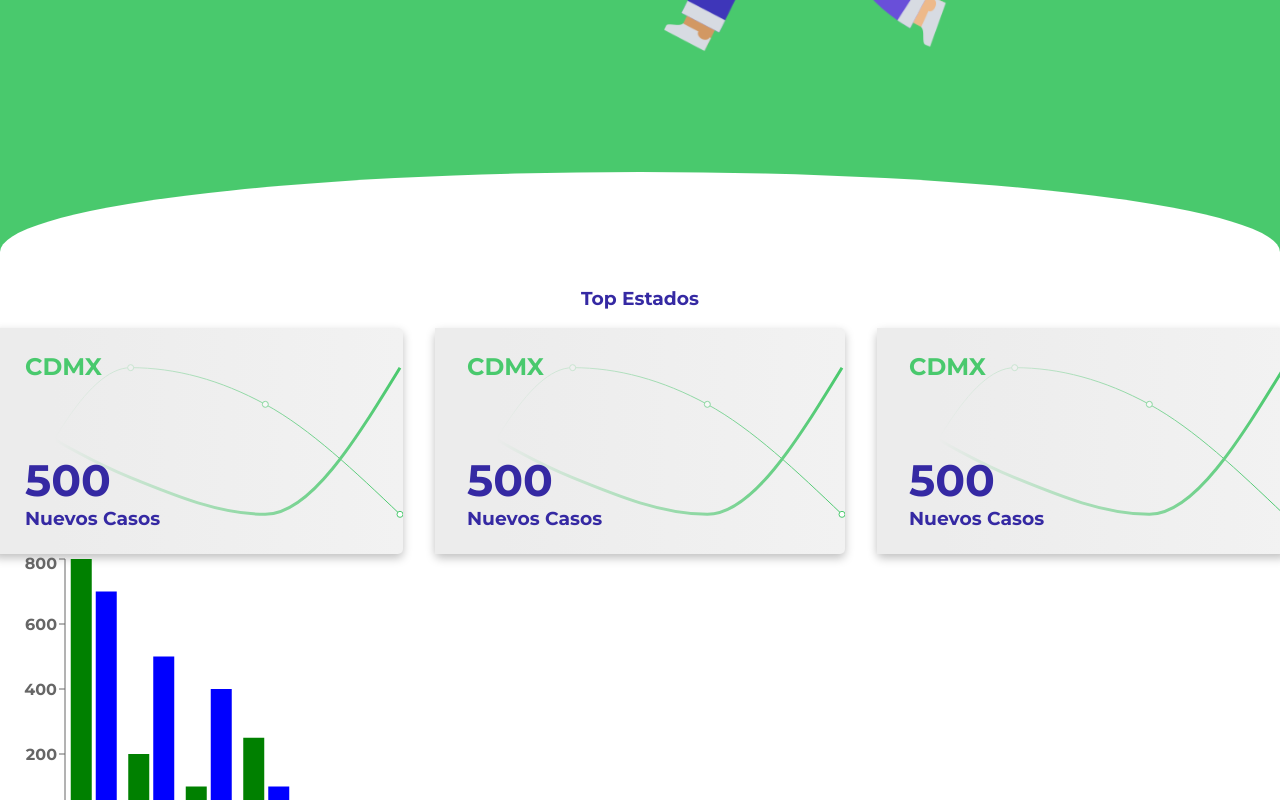
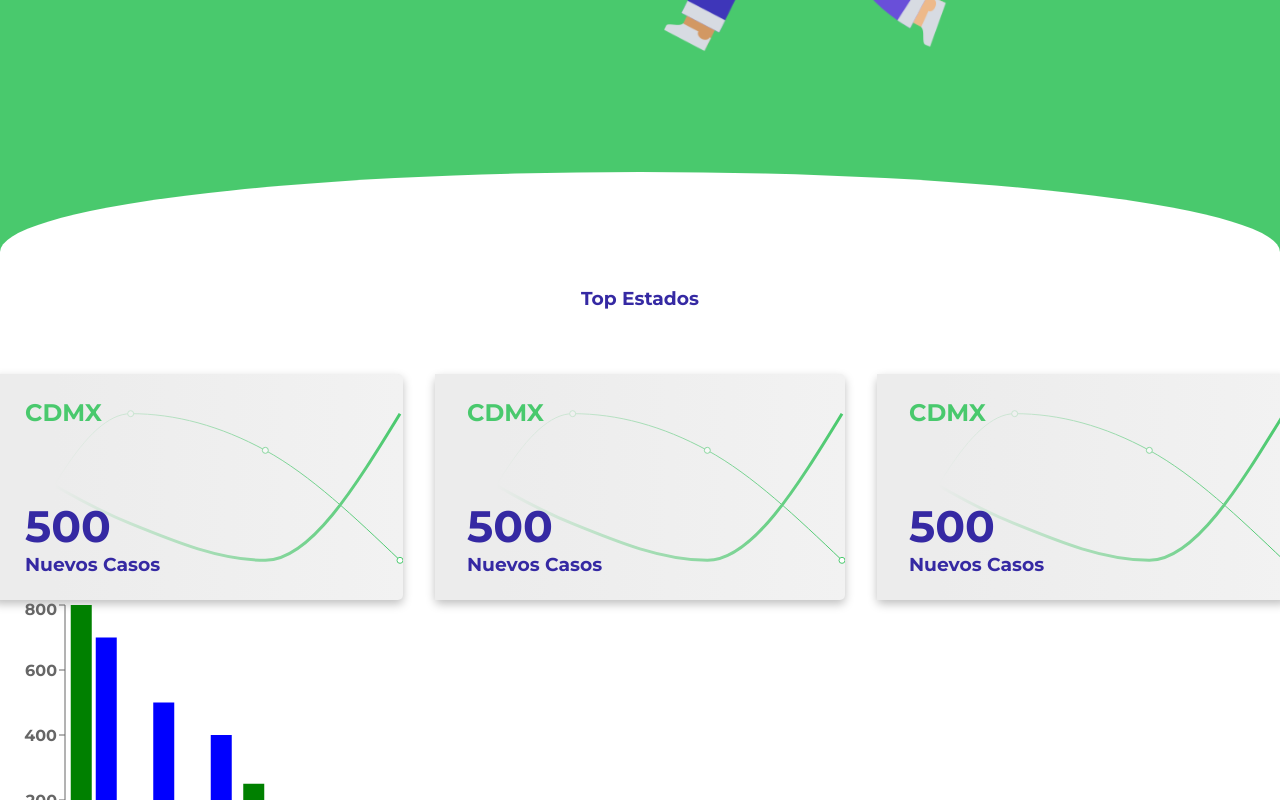
Before and after one commit to CovidMx/CovidMX-frontend, a React app: page / in a window 1280 px wide. Shown: the part 564-1364 px from the top of the page. Built offline with nearby package versions, Linux system fonts and the light colour scheme.

Commit message:
Recibiendo hero y footer

```diff
--- a/src/assets/styles/Team.scss
+++ b/src/assets/styles/Team.scss
@@ -4,6 +4,7 @@
   display: grid;
   grid-template-columns: minmax(auto, 1200px);
   justify-content: center;
+  margin-top: 4em;
 }
 
 .title {
--- a/src/components/Hero.jsx
+++ b/src/components/Hero.jsx
@@ -13,7 +13,7 @@ const Hero = () => (
                     <p className="Hero__hashtag">#QuédateEnCasa</p>
                 </div>
                 <div className="Hero__img">
-                    <img src={ilustracion} alt="" className="Hero__img"/>
+                    <img src={ilustracion} alt="" className="Hero__img" />
                 </div>
             </div>
         </div>
--- a/src/pages/Team.jsx
+++ b/src/pages/Team.jsx
@@ -34,9 +34,7 @@ const Team = () => {
             <TeamCard name='Manuel' job='Data Scientist' twitter='jcp' link='twitter.com' />
           </div>
         </div>
-
       </div>
-
     </>
   );
 };
```
